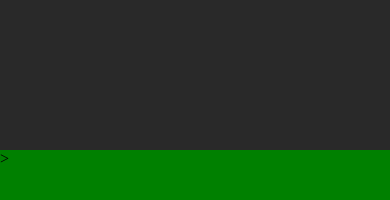
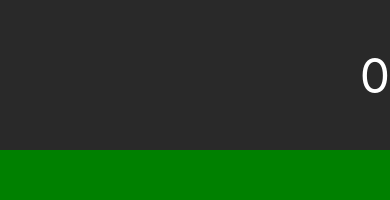
Before and after one commit to edpe/mySimpleCalc, a React Native app: screen / in a window 390 px wide. Shown: the top 200 px of the page. Built offline with nearby package versions, Linux system fonts and the light colour scheme.

Commit message:
store text value

```diff
--- a/src/components/screens/Calc.js
+++ b/src/components/screens/Calc.js
@@ -2,12 +2,20 @@ import React, { Component } from "react";
 import { View, Text, TextInput, StyleSheet } from "react-native";
 
 class Calc extends Component{
+
+  handleInput(inputText){
+    console.log(inputText);
+    this.setState({
+      text: inputText
+    })
+  }
   render() {
     return (
       <View style={{ flex: 1, backgroundColor: "green" }}>
       <TextInput
-        style = {styles.input}
-      />>
+        onChangeText={this.handleInput.bind(this)}
+        value={"0"}
+        style = {styles.input}/>
       </View>
     );
   }
```
